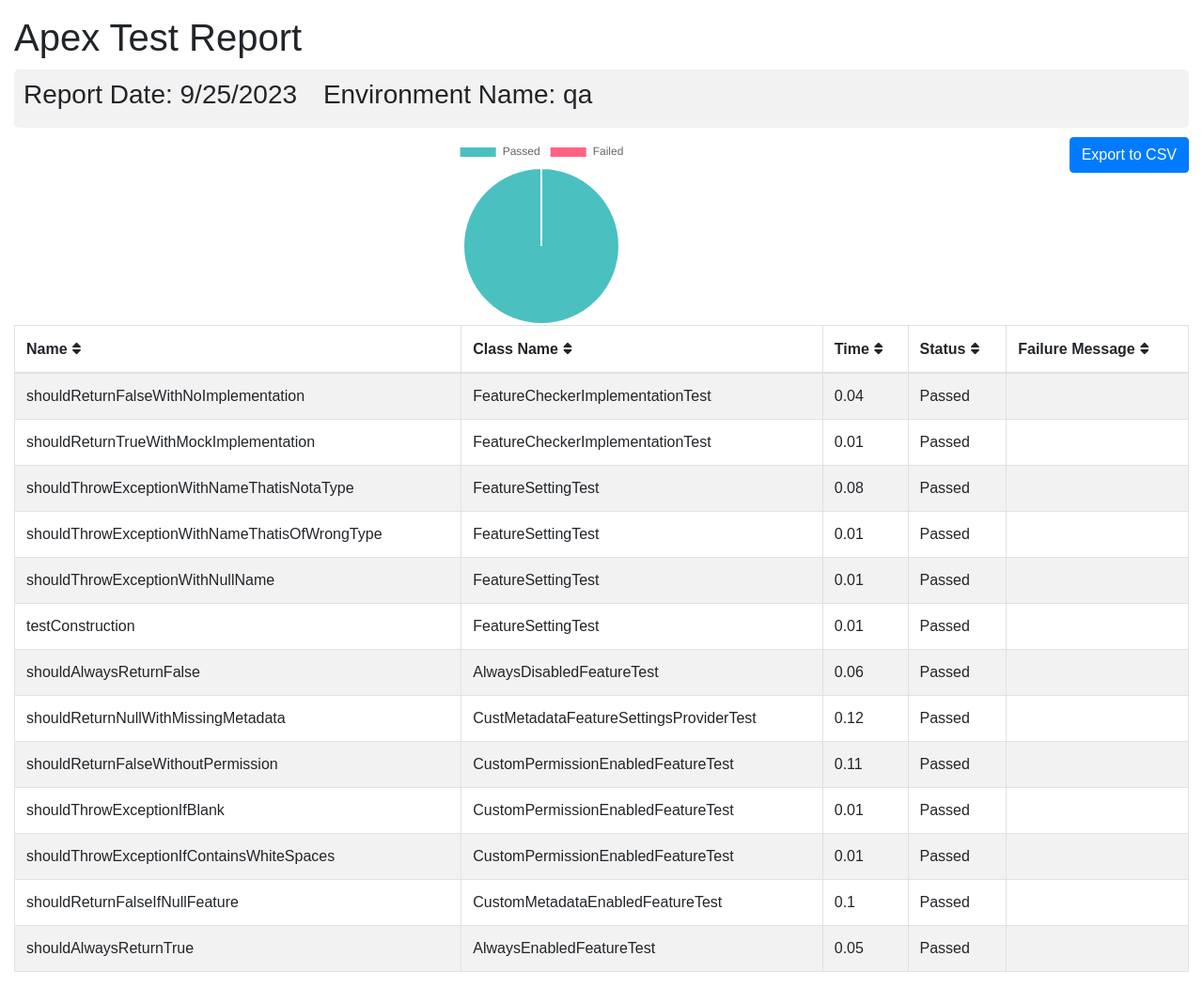
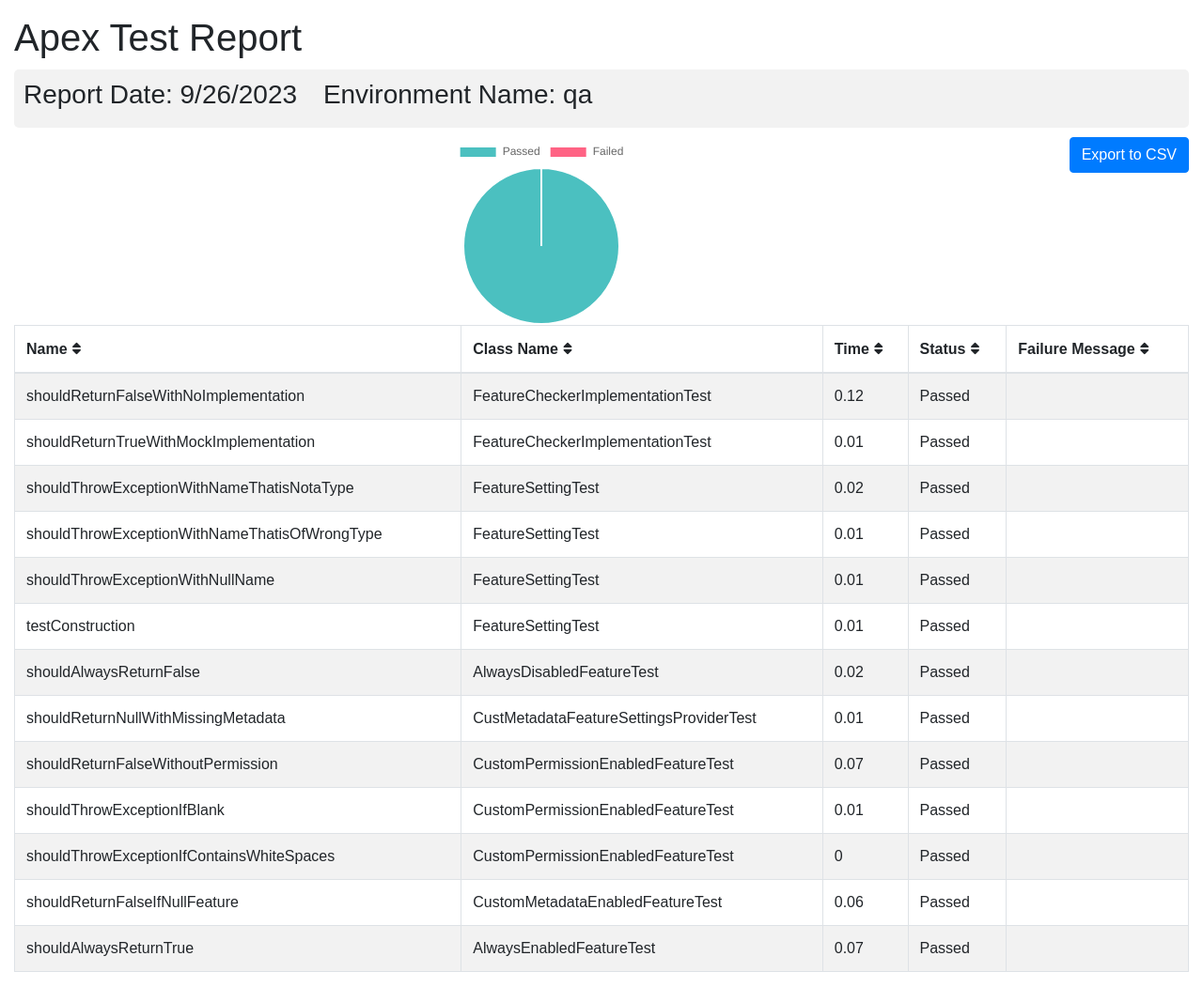
Before and after one commit to flxbl-io/sfops-dashboard, a Jekyll site: the page apextestResults/qa.html, which Jekyll copies as it is, in a window 1280 px wide. Shown: the whole page at 94% size. Built offline with Jekyll 4.4.1, drawn with Linux system fonts in a browser that asks for light colours.

Commit message:
updated test results of qa

```diff
--- a/apextestResults/qa.html
+++ b/apextestResults/qa.html
@@ -102,7 +102,7 @@
       <div class="container-fluid">
         <h1 class="mt-3">Apex Test Report</h1>
         <div class="info-card">
-        <h3>Report Date: 9/25/2023 <span style="margin-left: 20px;">Environment Name: qa</span></h3>
+        <h3>Report Date: 9/26/2023 <span style="margin-left: 20px;">Environment Name: qa</span></h3>
         </div>
         <button onclick="exportTableToCSV('testReport.csv')" class="btn btn-primary float-right">Export to CSV</button>
         <div id="chart-container">
@@ -123,7 +123,7 @@
         <tr>
           <td>shouldReturnFalseWithNoImplementation</td>
           <td>FeatureCheckerImplementationTest</td>
-          <td>0.04</td>
+          <td>0.12</td>
           <td>Passed</td>
           <td></td>
         </tr>
@@ -137,7 +137,7 @@
         <tr>
           <td>shouldThrowExceptionWithNameThatisNotaType</td>
           <td>FeatureSettingTest</td>
-          <td>0.08</td>
+          <td>0.02</td>
           <td>Passed</td>
           <td></td>
         </tr>
@@ -165,21 +165,21 @@
         <tr>
           <td>shouldAlwaysReturnFalse</td>
           <td>AlwaysDisabledFeatureTest</td>
-          <td>0.06</td>
+          <td>0.02</td>
           <td>Passed</td>
           <td></td>
         </tr>
         <tr>
           <td>shouldReturnNullWithMissingMetadata</td>
           <td>CustMetadataFeatureSettingsProviderTest</td>
-          <td>0.12</td>
+          <td>0.01</td>
           <td>Passed</td>
           <td></td>
         </tr>
         <tr>
           <td>shouldReturnFalseWithoutPermission</td>
           <td>CustomPermissionEnabledFeatureTest</td>
-          <td>0.11</td>
+          <td>0.07</td>
           <td>Passed</td>
           <td></td>
         </tr>
@@ -193,21 +193,21 @@
         <tr>
           <td>shouldThrowExceptionIfContainsWhiteSpaces</td>
           <td>CustomPermissionEnabledFeatureTest</td>
-          <td>0.01</td>
+          <td>0</td>
           <td>Passed</td>
           <td></td>
         </tr>
         <tr>
           <td>shouldReturnFalseIfNullFeature</td>
           <td>CustomMetadataEnabledFeatureTest</td>
-          <td>0.1</td>
+          <td>0.06</td>
           <td>Passed</td>
           <td></td>
         </tr>
         <tr>
           <td>shouldAlwaysReturnTrue</td>
           <td>AlwaysEnabledFeatureTest</td>
-          <td>0.05</td>
+          <td>0.07</td>
           <td>Passed</td>
           <td></td>
         </tr>
```
